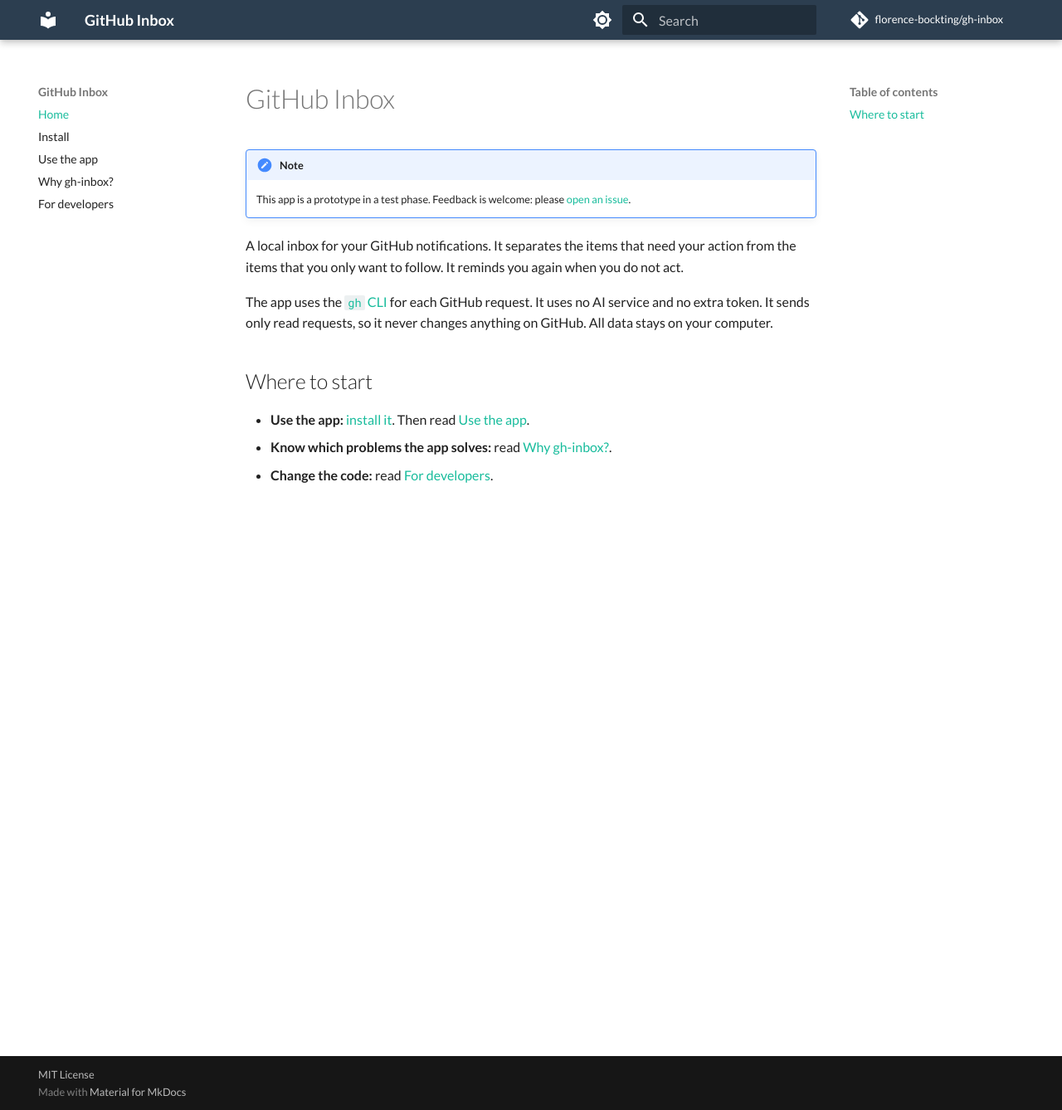
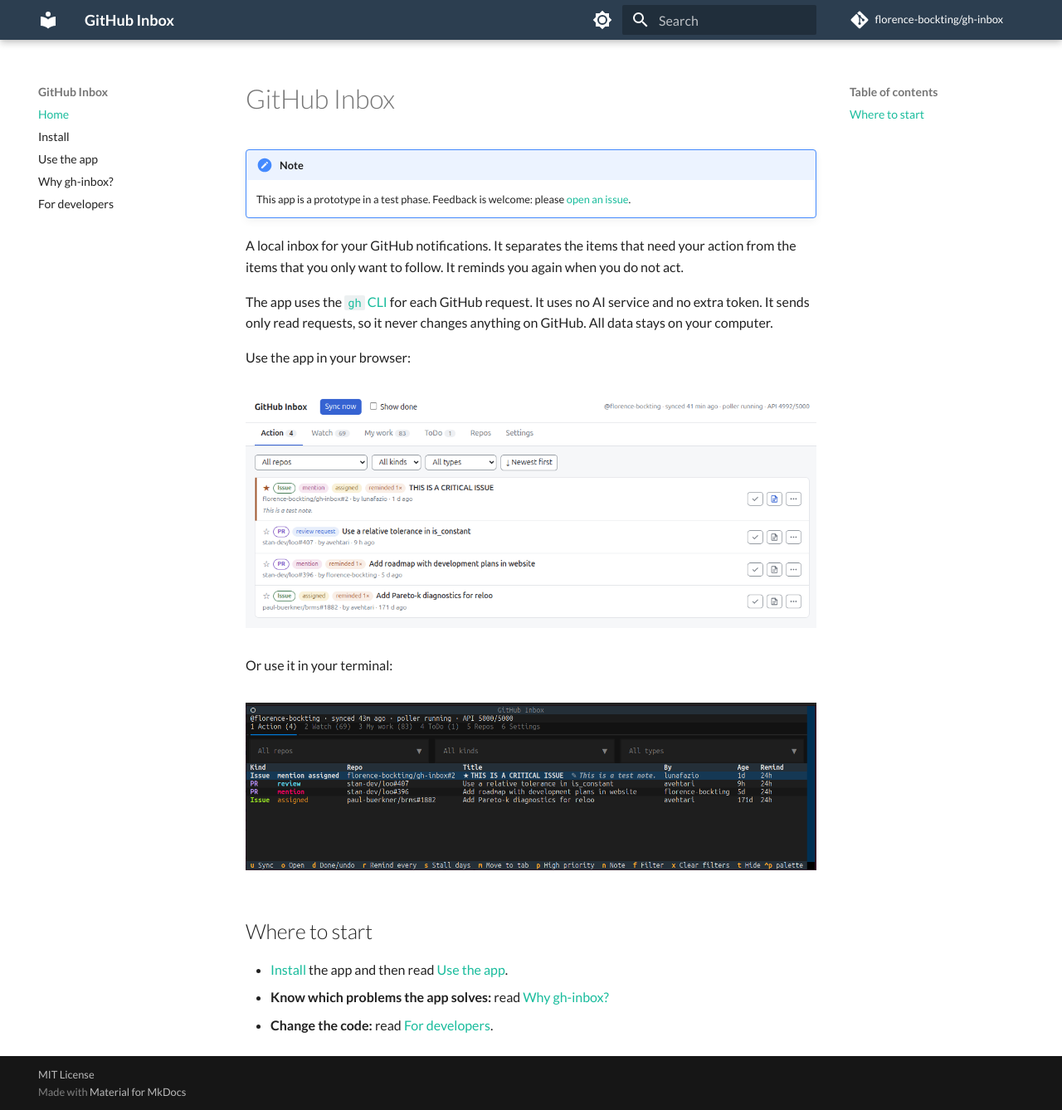
Before and after one commit to florence-bockting/gh-inbox, an MkDocs documentation site: the page built from docs/index.md, in a window 1280 px wide and 1338 px high. Shown: the whole window at 83% size. Built offline with MkDocs 1.6.1 and Material for MkDocs 9.7.7, drawn with Linux system fonts in a browser that asks for light colours; comment, search, counter and statistics services are not loaded.

Commit message:
docs: update the home page

```diff
--- a/docs/index.md
+++ b/docs/index.md
@@ -12,8 +12,20 @@
 uses no AI service and no extra token. It sends only read requests, so it never
 changes anything on GitHub. All data stays on your computer.
 
+Use the app in your browser:
+
+<figure markdown>
+![The web page of GitHub Inbox](icons/web-app.png)
+</figure>
+
+Or use it in your terminal:
+
+<figure markdown>
+![The terminal UI of GitHub Inbox](icons/terminal-app.png)
+</figure>
+
 ## Where to start
 
-- **Use the app:** [install it](install.md). Then read [Use the app](usage.md).
-- **Know which problems the app solves:** read [Why gh-inbox?](scenarios.md).
+- [Install](install.md) the app and then read [Use the app](usage.md).
+- **Know which problems the app solves:** read [Why gh-inbox?](scenarios.md)
 - **Change the code:** read [For developers](developers.md).
```
